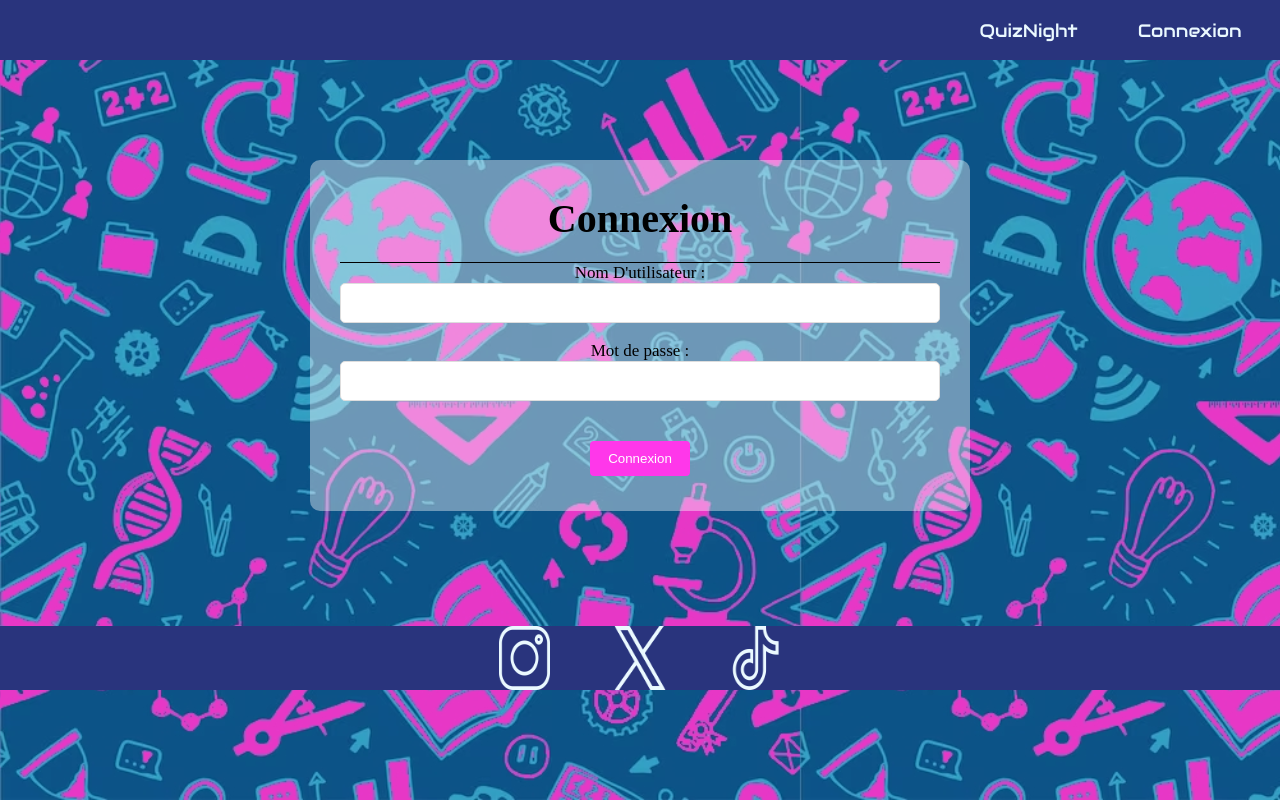
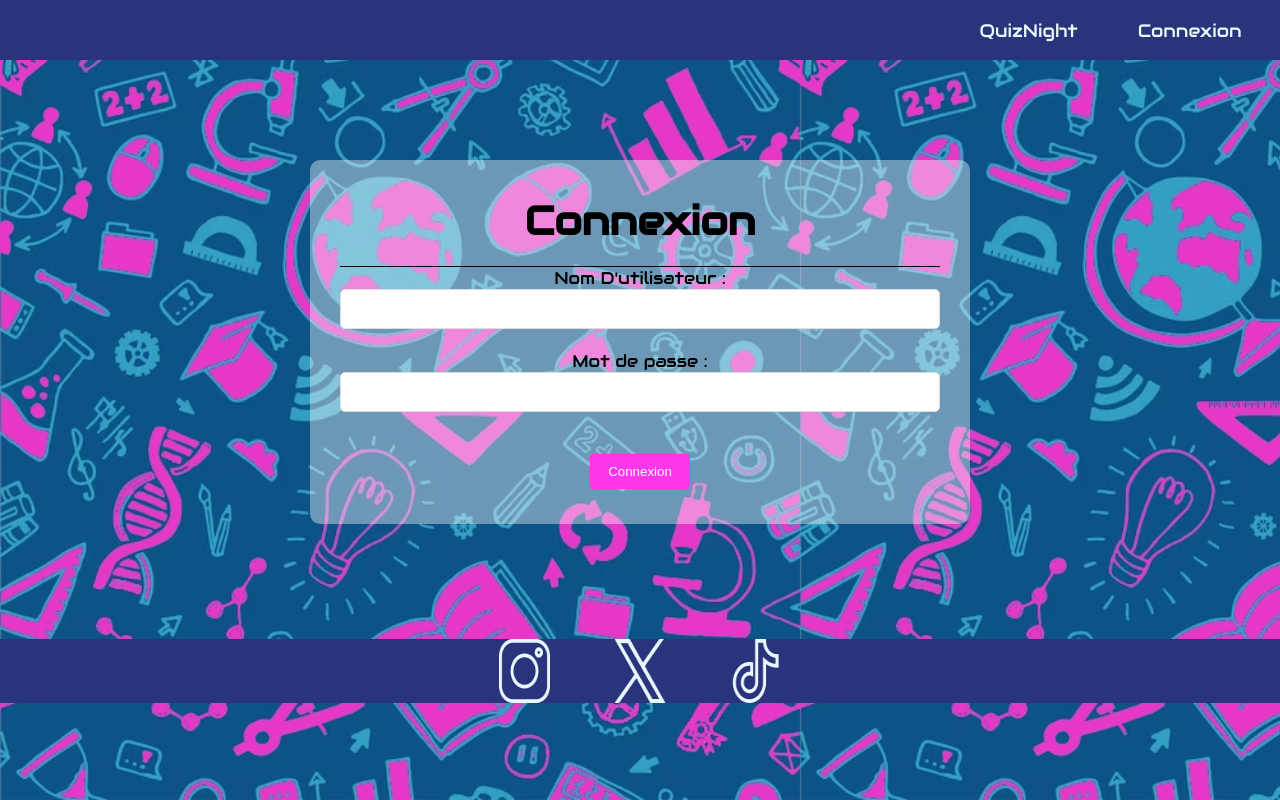
Before and after one commit to jeffry-khalife/quiznight, a PHP site: page /login.php in a window 1280 px wide. Run offline with PHP 8.4, Linux system fonts and the light colour scheme; some web fonts are replaced.

Commit message:
Ajout du style pour la police d'écriture

```diff
--- a/style1.css
+++ b/style1.css
@@ -4,6 +4,7 @@ body {
     background-attachment: fixed;
     margin: 0;
     padding: 0;
+    font-family: "Audiowide", serif;
 }
 
 .app {
```
